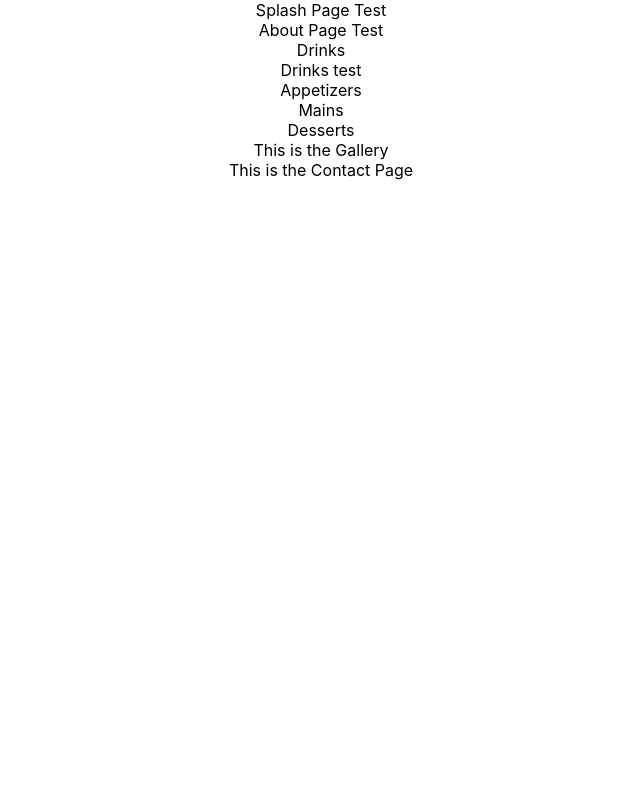
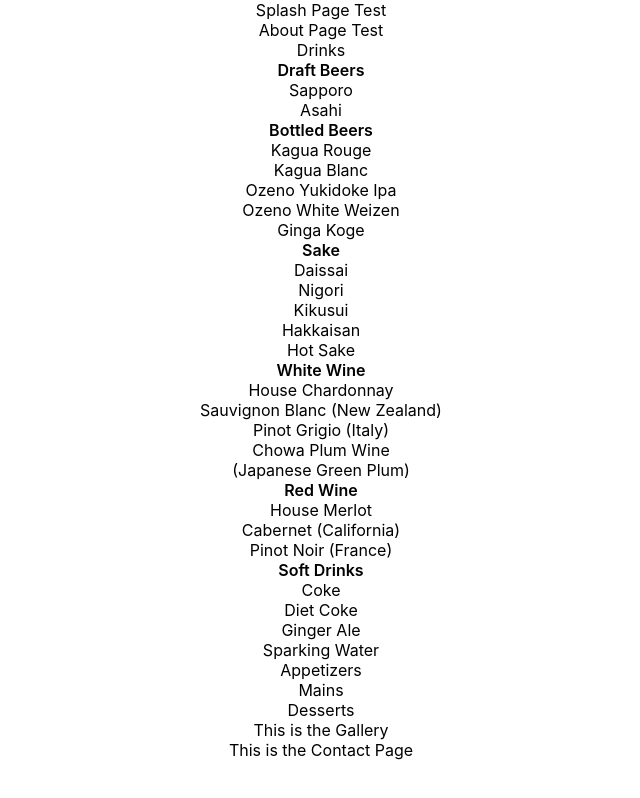
Before and after one commit to sfreedgood/Zurutto, a React (Create React App) app: page / in a window 1280 px wide. Both pictures are taken after a click on the element "Drinks". Shown: the whole page, without its empty margins (319-959 px from the left). Built offline with nearby package versions, Linux system fonts and the light colour scheme.

Commit message:
add basic text content

```diff
--- a/src/menu/MenuSections/Appetizers.js
+++ b/src/menu/MenuSections/Appetizers.js
@@ -20,7 +20,20 @@ const Appetizers = () => {
 
     return(
         <div>
-            Appetizers test
+            Gyoza (6pcs)
+            Regular
+            Cheese
+            Radish
+            Edamame
+            Edamame (w/ garlic butter)
+            Kimchi
+            Sesame Cucumber
+            Karaage (fried chicken)
+            Roasted Pork Buns (2pcs)
+            Takoyaki (8pcs)
+            French Fries, Okonomiyaki Style
+            Zarutto Salad
+            Tofu Salad
             {/* {displayAppetizers} */}
             {/* Alternatively hardcode all items here */}
         </div>
--- a/src/menu/MenuSections/Desserts.js
+++ b/src/menu/MenuSections/Desserts.js
@@ -20,7 +20,9 @@ const Desserts = () => {
 
     return(
         <div>
-            Desserts test
+            <div className="section-head">Almond Tofu Pudding</div>
+            <div className="section-head">Mochi Green Tea or Vanilla</div>
+            <div className="section-head">Yuzu Sherbert</div>
             {/* {displayDesserts} */}
             {/* Alternatively hardcode all items here */}
         </div>
--- a/src/menu/MenuSections/Drinks.js
+++ b/src/menu/MenuSections/Drinks.js
@@ -1,4 +1,5 @@
 import React from "react"
+import "../menu.css"
 
 //Commented code is template for bulk-creating items if
 //content is is supported format.
@@ -20,7 +21,41 @@ const Drinks = () => {
 
     return(
         <div>
-            Drinks test
+            <div className="section-head">Draft Beers</div>
+            <div className="section-item">Sapporo</div>
+            <div className="section-item">Asahi</div>
+
+            <div className="section-head">Bottled Beers</div>
+            <div className="section-item">Kagua Rouge</div>
+            <div className="section-item">Kagua Blanc</div>
+            <div className="section-item">Ozeno Yukidoke Ipa</div>
+            <div className="section-item">Ozeno White Weizen</div>
+            <div className="section-item">Ginga Koge</div>
+
+            <div className="section-head">Sake</div>
+            <div className="section-item">Daissai</div>
+            <div className="section-item">Nigori</div>
+            <div className="section-item">Kikusui</div>
+            <div className="section-item">Hakkaisan</div>
+            <div className="section-item">Hot Sake</div>
+
+            <div className="section-head">White Wine</div>
+            <div className="section-item">House Chardonnay</div>
+            <div className="section-item">Sauvignon Blanc (New Zealand)</div>
+            <div className="section-item">Pinot Grigio (Italy)</div>
+            <div className="section-item">Chowa Plum Wine</div>
+            <div className="section-item">(Japanese Green Plum)</div>
+
+            <div className="section-head">Red Wine</div>
+            <div className="section-item">House Merlot</div>
+            <div className="section-item">Cabernet (California)</div>
+            <div className="section-item">Pinot Noir (France)</div>
+
+            <div className="section-head">Soft Drinks</div>
+            <div className="section-item">Coke</div>
+            <div className="section-item">Diet Coke</div>
+            <div className="section-item">Ginger Ale</div>
+            <div className="section-item">Sparking Water</div>
             {/* {displayDrinks} */}
             {/* Alternatively hardcode all items here */}
         </div>
--- a/src/menu/MenuSections/Mains.js
+++ b/src/menu/MenuSections/Mains.js
@@ -9,6 +9,7 @@ import React from "react"
 // const mainData = data
 
 const Mains = () => {
+
     //put logic here
     // const displayMains = mainData.map(el => {
     //     return(
@@ -20,7 +21,38 @@ const Mains = () => {
 
     return(
         <div>
-            Mains Test
+            Zurutto Ramen
+            (Chicken broth)
+            Miso, corn, bean sprouts, cabbage, onion, scallion, ground pork, roasted pork, noodle
+
+            Spicy Zurutto Ramen
+            (Chicken broth)
+            Spicy oil, miso, corn, bean sprouts, cabbage, onion, scallion, ground pork, roasted pork
+
+            Vegetable Soy Milk Miso Ramen
+            (Vegetable broth and soy milk)
+            Miso, kimchi, onion, bean sprouts, cabbage, scallion, corn, sea weed, bamboo, noodle
+
+            Truffle Dan Dan Ramen
+            (Vegetable broth; less soup & spicy)
+            Sesame paste, white truffle oil, parmesan cheese, ground pork, seasoned boiled egg, crunchy onions, scallion, chili oil
+
+            Ramen Toppings
+            Kaedama (Extra Noodles)
+            Roasted pork (2 Pcs)
+            Bamboo shoot
+            Spicy chili oil
+            Seasoned boiled egg
+            Poached egg
+            Crunchy onion
+
+
+            Okonomiyaki
+            (Japanese Style Pancake)
+            Bacon, cabbage, crunchy tempura flake, egg, scallion, original teriyaki sauce, mayonnaise, dry seaweed, bonito flake, flour
+
+            Kobe Beef Burger
+            Kobe ground beef, romaine lettuce, cheese, tomato, scallion, original bbq sauce, spicy mayonnaise
             {/* {displayMains} */}
             {/* Alternatively hardcode all items here */}
         </div>
--- /dev/null
+++ b/src/menu/menu.css
@@ -0,0 +1,21 @@
+.setion-item {
+    width: 226;
+    height: 894;
+    font-family: "SFProText";
+    font-size: 15;
+    font-weight: 300;
+    font-style: normal;
+    letter-spacing: 0;
+    color: black;
+}
+
+.section-head {
+    width: 226;
+    height: 894;
+    font-family: "SFProText";
+    font-size: 15;
+    font-weight: 600;
+    font-style: normal;
+    letter-spacing: 0;
+    color: black;
+}
```
